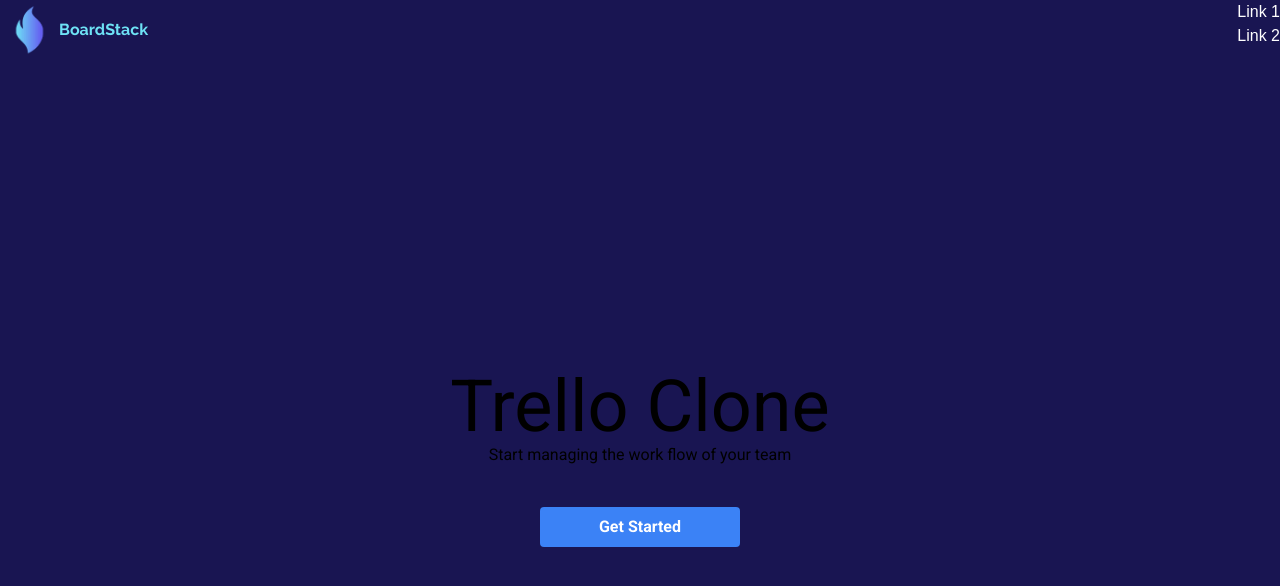
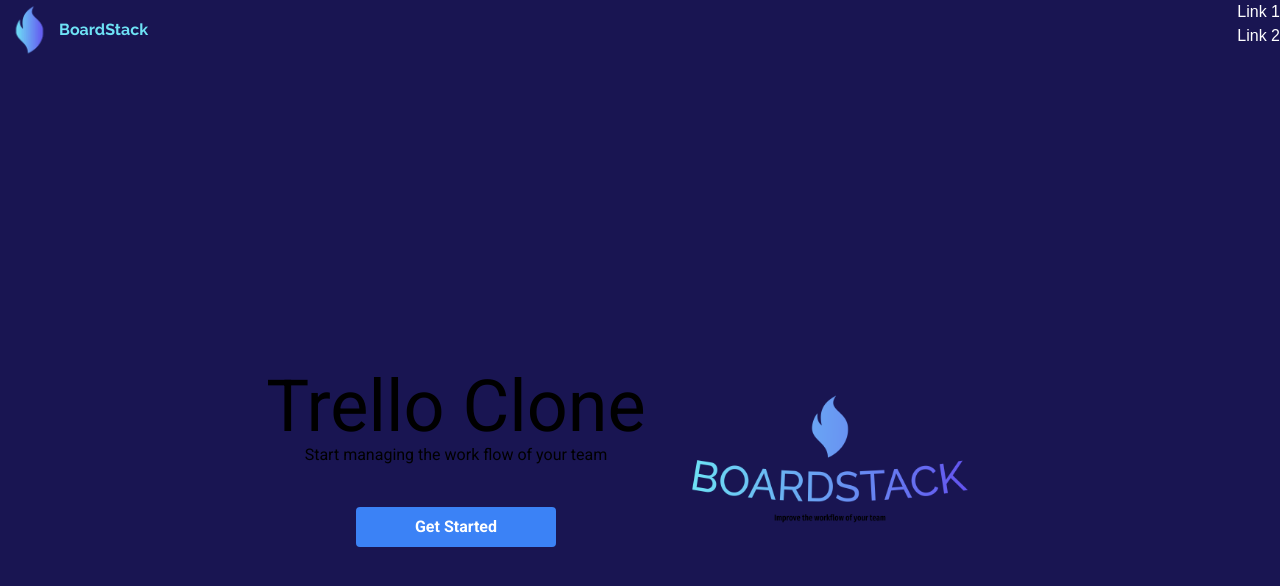
Before and after one commit to GabrielPaparello/TrelloClon, a Next.js app: page / in a window 1280 px wide. Shown: the top 586 px of the page. Built offline with nearby package versions, Linux system fonts and the light colour scheme; a web font is replaced by a local one.

Commit message:
lets try

```diff
--- a/src/app/page.tsx
+++ b/src/app/page.tsx
@@ -1,6 +1,8 @@
 import Image from "next/image";
 import Link from "next/link";
 import Homenav from "./components/Homenav"
+import Image from 'next/image'
+
 export default function Home() {
   return (
     <>
@@ -15,6 +17,9 @@ export default function Home() {
         <h3>Start managing the work flow of your team</h3>
         <button className="w-[200px] bg-blue-500 mt-10 hover:bg-blue-700 text-white font-bold py-2 px-4 rounded"><Link href="projects">Get Started</Link></button>
       </div>
+      <aside>
+        <Image src='/assets/headerLogo.png' alt='headerImg' width={368} height={490}/>
+      </aside>
     </main>
     </>
   );
--- a/src/app/projects/layout.tsx
+++ b/src/app/projects/layout.tsx
@@ -2,6 +2,7 @@
 import React from "react";
 import Nav from "@/app/components/nav";
 import WorkingBar from "../components/workingBar";
+import Homenav from "../components/Homenav"
 import {  useSelector} from "react-redux";
 import { openDetail } from "../lib/ReducersSelector/selector";
 export default function Layout({ children }: { children: React.ReactNode }) {
@@ -10,12 +11,13 @@ export default function Layout({ children }: { children: React.ReactNode }) {
   return (
 
       <div className={`flex h-[100vh] `}>
-      <div className={`${toggle ? "blur-sm bg-black/65" : ""}`}>
+        <Homenav />
+      <div className={`${toggle ? "blur-sm bg-black/65" : ""} bg-white `}>
 
       <Nav />
       </div>
 
-      <div className={` p-6  md:p-12 bg-white `}>{children}</div>
+      <div className={` p-6  md:p-12 bg-white  `}>{children}</div>
       </div>
 
 
```
Also changed, not shown: public/assets/headerLogo.png (added).
